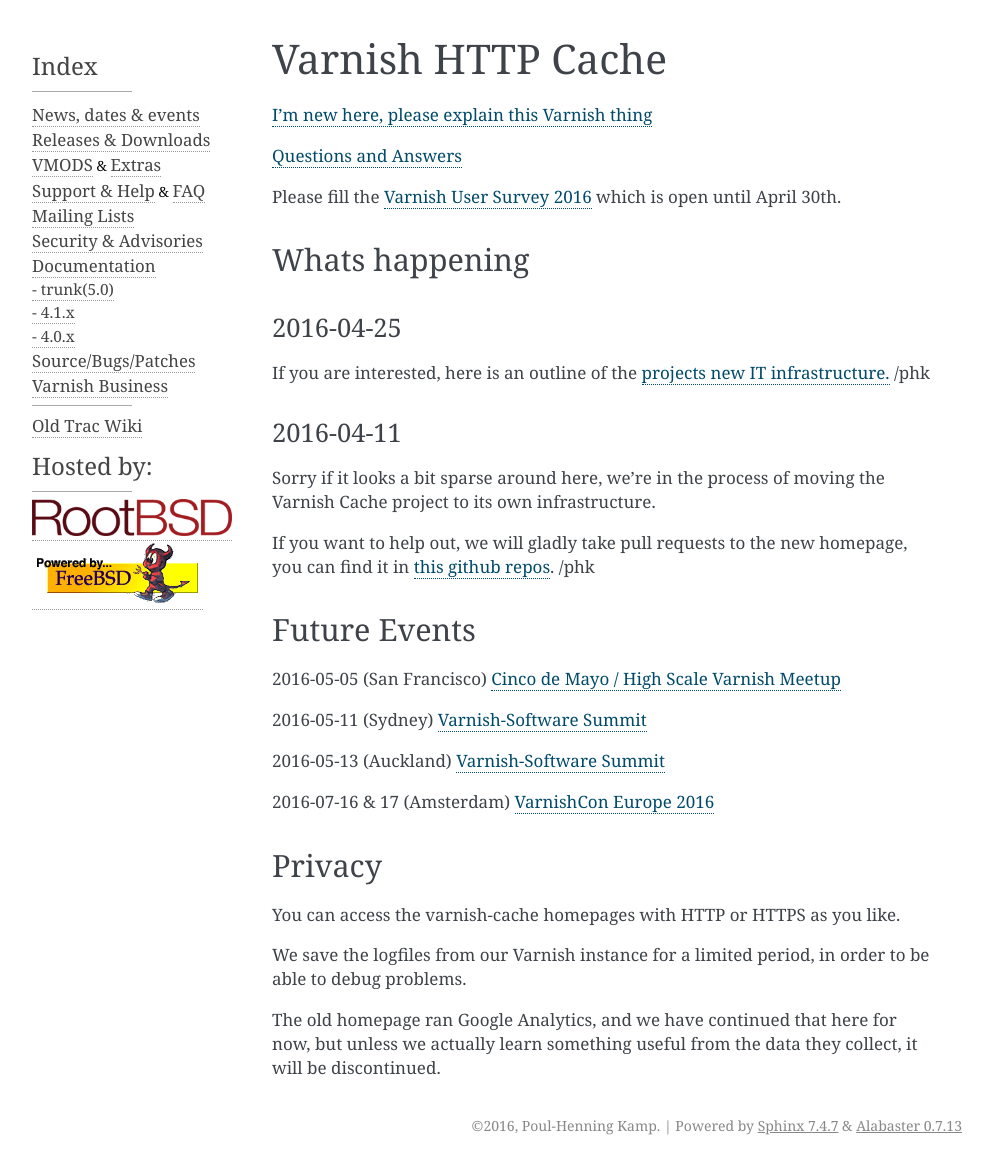
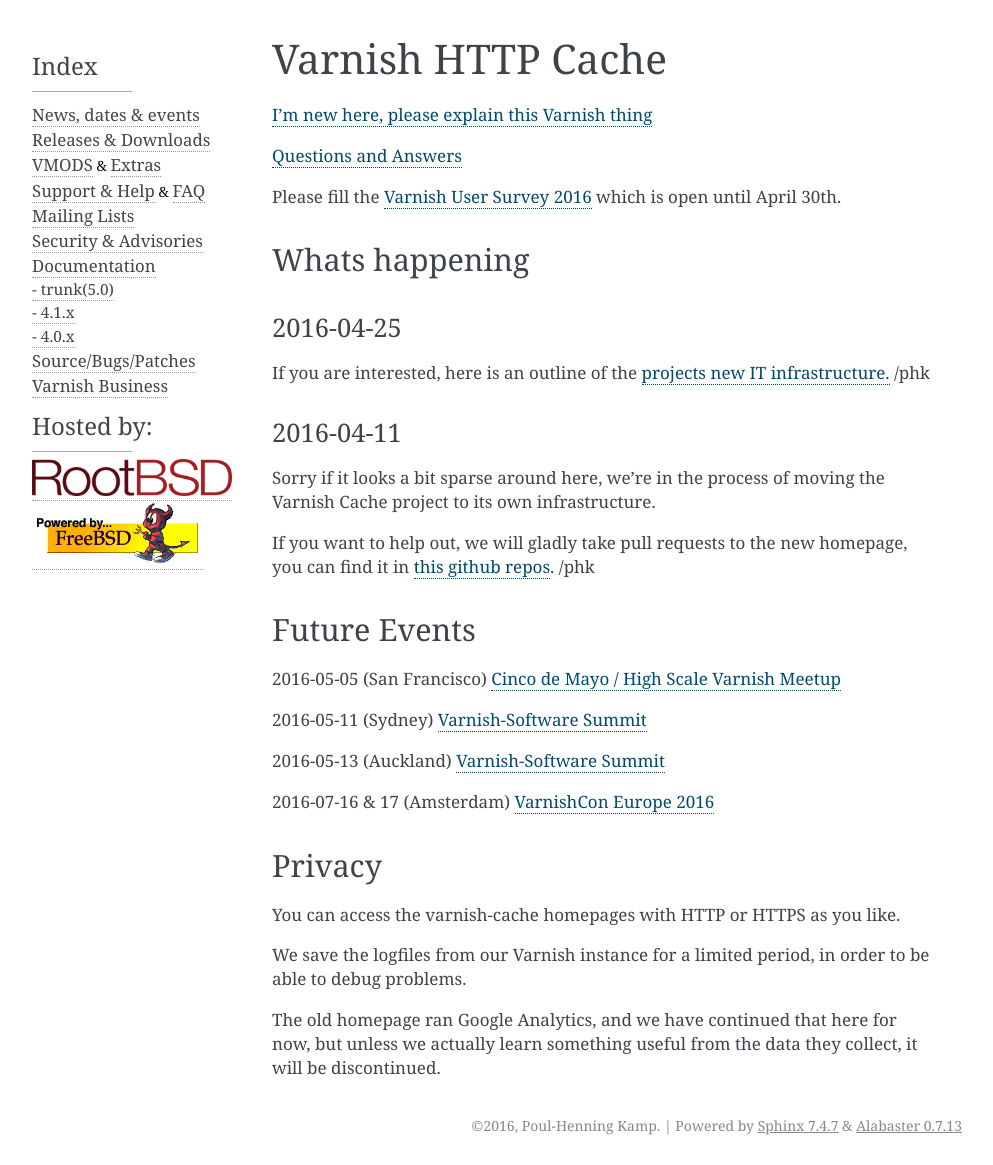
Before and after one commit to varnishcache/homepage, a Sphinx documentation site: the page built from R1/source/index.rst, in a window 1280 px wide. Shown: the whole page, without its empty margins (148-1141 px from the left). Built offline with Sphinx 7.4.7, drawn with Linux system fonts in a browser that asks for light colours; pages that are not in the unit, such as notebooks, are missing from menus.

Commit message:
Remove the sidebar link to the old wiki

```diff
--- a/R1/source/_templates/phkbar.html
+++ b/R1/source/_templates/phkbar.html
@@ -31,8 +31,6 @@
     <li class="toctree-l1">
 	<a href="/business/index.html">Varnish Business</a>
     </li>
-    <hr />
-    <li class="toctree-l1"><a href="/trac/wiki">Old Trac Wiki</a></li>
 </ul>
 <h3>Hosted by:</h3>
 <hr />
```
